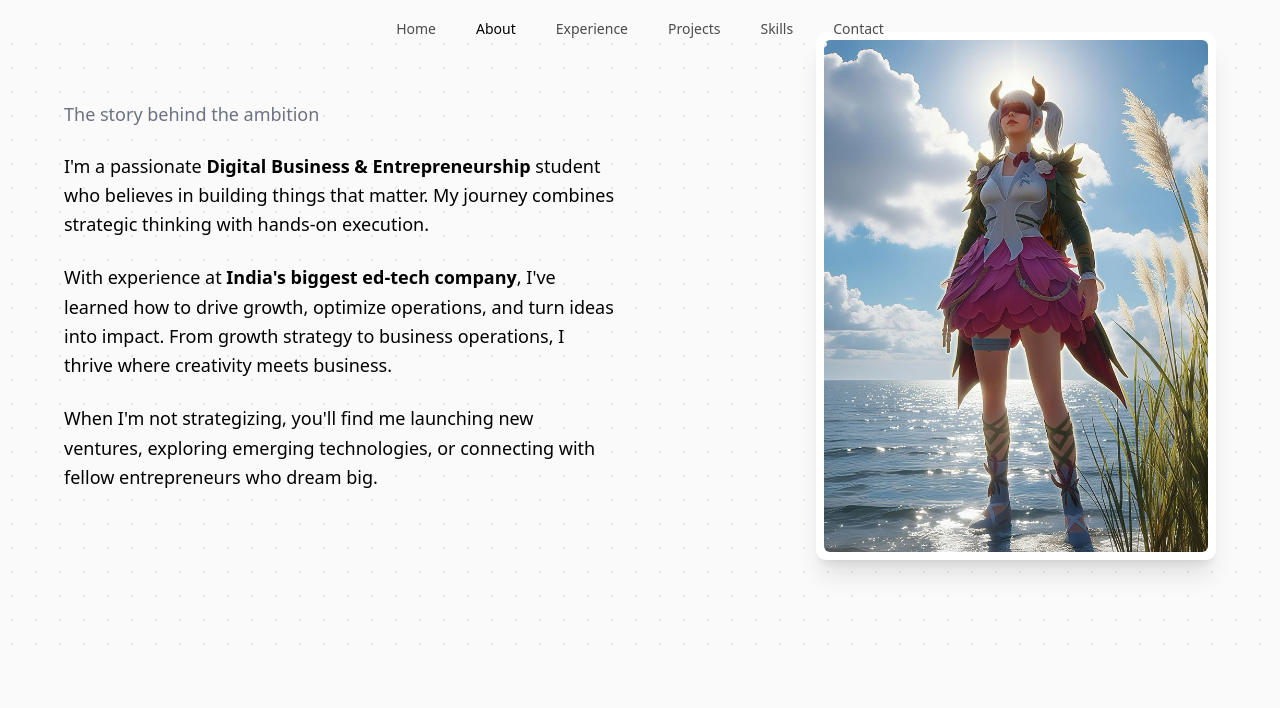
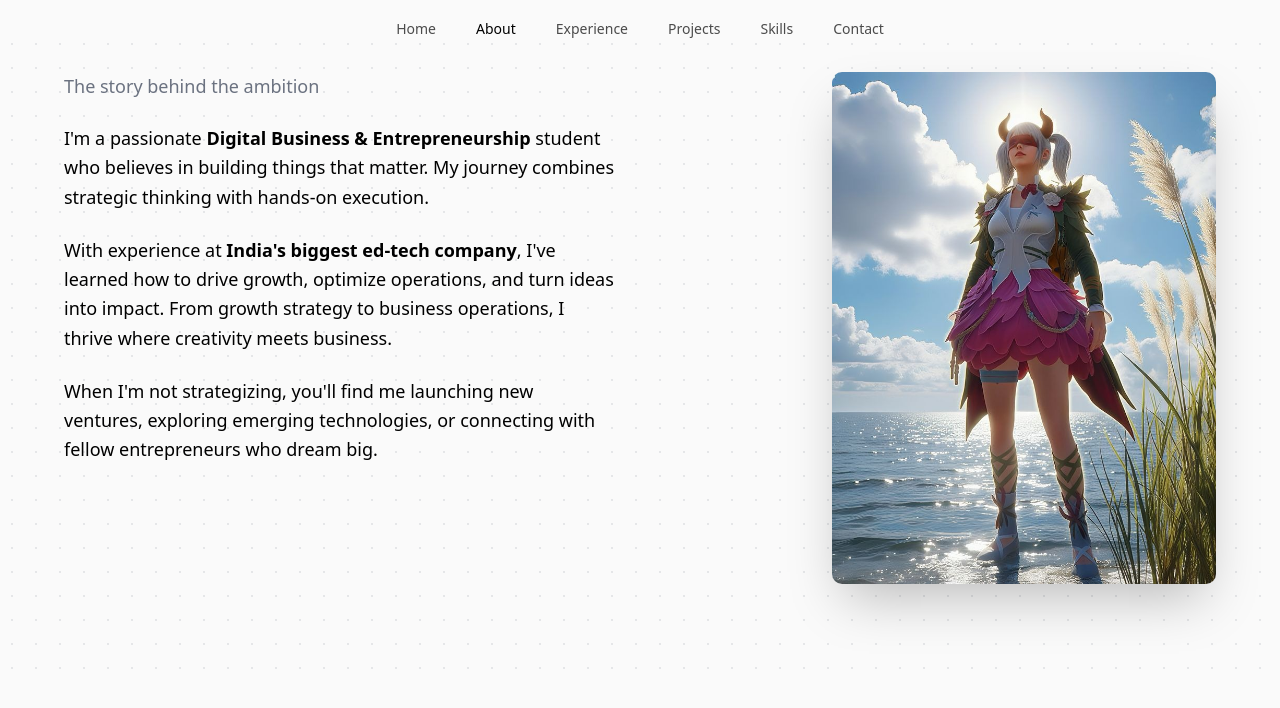
Before and after one commit to Shivam120110/Portfolio, a React (Vite) app: page /about in a window 1280 px wide. Shown: the top 708 px of the page. Built offline with nearby package versions, Linux system fonts and the light colour scheme; the HTML template or start-up script is replaced by a standard one.

Commit message:
About Section: Aligned top, moved content down 40px, no image frame

```diff
--- a/src/components/AboutSection.tsx
+++ b/src/components/AboutSection.tsx
@@ -32,13 +32,13 @@ const AboutSection = () => {
       <div className="max-w-6xl mx-auto" ref={ref}>
         {/* Header Removed */}
 
-        <div className="grid lg:grid-cols-2 gap-12 items-center">
+        <div className="grid lg:grid-cols-2 gap-12 items-start">
           {/* Bio text */}
           <motion.div
             initial={{ opacity: 0, x: -50 }}
             animate={isInView ? { opacity: 1, x: 0 } : {}}
             transition={{ duration: 0.8, delay: 0.2 }}
-            className="space-y-6"
+            className="space-y-6 mt-[40px]"
           >
             <p className="text-muted-foreground text-lg font-medium">
               The story behind the ambition
@@ -64,15 +64,13 @@ const AboutSection = () => {
             initial={{ opacity: 0, x: 50 }}
             animate={isInView ? { opacity: 1, x: 0 } : {}}
             transition={{ duration: 0.8, delay: 0.4 }}
-            className="flex justify-center lg:justify-end scale-90"
+            className="flex justify-center lg:justify-end mt-[40px]"
           >
-            <div className="relative p-2 rounded-[10px] bg-white shadow-xl">
-              <img
-                src="/about-character.jpg"
-                alt="Character"
-                className="w-full max-w-sm rounded-[6px] object-cover"
-              />
-            </div>
+            <img
+              src="/about-character.jpg"
+              alt="Character"
+              className="w-[80%] max-w-sm rounded-[10px] object-cover shadow-2xl"
+            />
           </motion.div>
         </div>
       </div>
```
